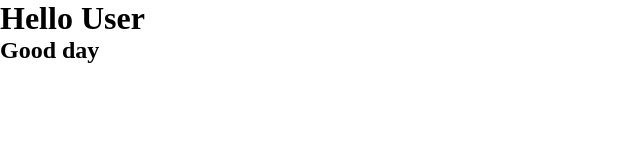
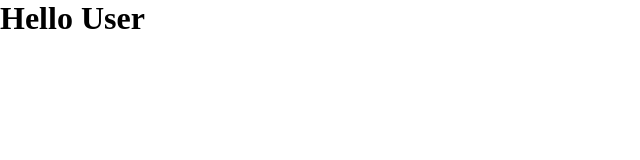
Before and after one commit to DariaKamara/Repos01Test, a plain HTML site: page index.html in a window 1280 px wide. Shown: the whole page, without its empty margins (0-640 px from the left). Drawn offline with Linux system fonts and the light colour scheme.

Commit message:
Revert "Added new string"

```diff
--- a/index.html
+++ b/index.html
@@ -13,6 +13,5 @@
 </head>
 <body>
     <h1>Hello User</h1>
-    <h2>Good day</h2>
 </body>
 </html>
```
Also changed, not shown: 1 other file.
